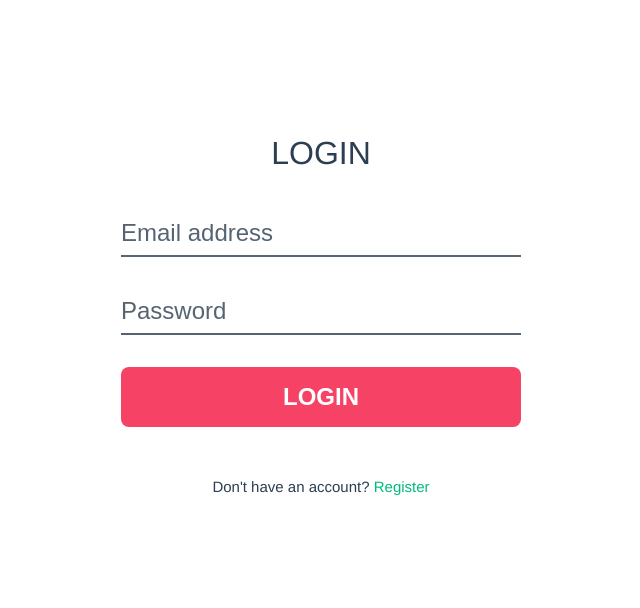
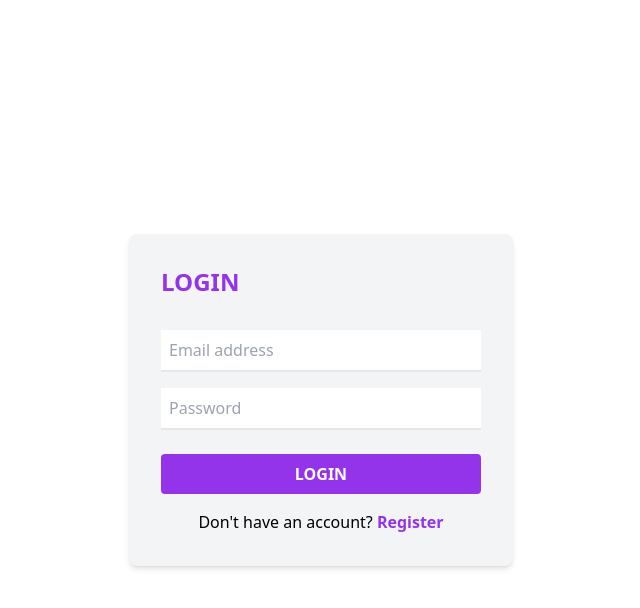
Before and after one commit to lanac0911/AwinWebsite, a Vue app in the folder Awin_Web/: page /login in a window 1280 px wide. Shown: the top 608 px of the page, without its empty margins (319-959 px from the left). Built offline with nearby package versions, Linux system fonts and the light colour scheme; no server answers.

Commit message:
feat: impl login with tailwindcss

```diff
--- a/Awin_Web/src/App.vue
+++ b/Awin_Web/src/App.vue
@@ -1,5 +1,5 @@
 <template>
-  <div id="nav" v-if="$store.state.user">
+  <div  v-if="$store.state.user">
     <router-link to="/">Home</router-link>
     <button @click="$store.dispatch('logout')">Logout</button>
   </div>
@@ -22,29 +22,4 @@ export default {
 </script>
 
 <style>
-* {
-  margin: 0;
-  padding: 0;
-  box-sizing: border-box;
-}
-#app {
-  font-family: Avenir, Helvetica, Arial, sans-serif;
-  -webkit-font-smoothing: antialiased;
-  -moz-osx-font-smoothing: grayscale;
-  text-align: center;
-  color: #2c3e50;
-}
-
-#nav {
-  padding: 30px;
-}
-
-#nav a {
-  font-weight: bold;
-  color: #2c3e50;
-}
-
-#nav a.router-link-exact-active {
-  color: #42b983;
-}
 </style>
--- a/Awin_Web/src/assets/base.css
+++ /dev/null
@@ -1,86 +0,0 @@
-/* color palette from <https://github.com/vuejs/theme> */
-:root {
-  --vt-c-white: #ffffff;
-  --vt-c-white-soft: #f8f8f8;
-  --vt-c-white-mute: #f2f2f2;
-
-  --vt-c-black: #181818;
-  --vt-c-black-soft: #222222;
-  --vt-c-black-mute: #282828;
-
-  --vt-c-indigo: #2c3e50;
-
-  --vt-c-divider-light-1: rgba(60, 60, 60, 0.29);
-  --vt-c-divider-light-2: rgba(60, 60, 60, 0.12);
-  --vt-c-divider-dark-1: rgba(84, 84, 84, 0.65);
-  --vt-c-divider-dark-2: rgba(84, 84, 84, 0.48);
-
-  --vt-c-text-light-1: var(--vt-c-indigo);
-  --vt-c-text-light-2: rgba(60, 60, 60, 0.66);
-  --vt-c-text-dark-1: var(--vt-c-white);
-  --vt-c-text-dark-2: rgba(235, 235, 235, 0.64);
-}
-
-/* semantic color variables for this project */
-:root {
-  --color-background: var(--vt-c-white);
-  --color-background-soft: var(--vt-c-white-soft);
-  --color-background-mute: var(--vt-c-white-mute);
-
-  --color-border: var(--vt-c-divider-light-2);
-  --color-border-hover: var(--vt-c-divider-light-1);
-
-  --color-heading: var(--vt-c-text-light-1);
-  --color-text: var(--vt-c-text-light-1);
-
-  --section-gap: 160px;
-}
-
-@media (prefers-color-scheme: dark) {
-  :root {
-    --color-background: var(--vt-c-black);
-    --color-background-soft: var(--vt-c-black-soft);
-    --color-background-mute: var(--vt-c-black-mute);
-
-    --color-border: var(--vt-c-divider-dark-2);
-    --color-border-hover: var(--vt-c-divider-dark-1);
-
-    --color-heading: var(--vt-c-text-dark-1);
-    --color-text: var(--vt-c-text-dark-2);
-  }
-}
-
-*,
-*::before,
-*::after {
-  box-sizing: border-box;
-  margin: 0;
-  font-weight: normal;
-}
-
-body {
-  min-height: 100vh;
-  color: var(--color-text);
-  background: var(--color-background);
-  transition:
-    color 0.5s,
-    background-color 0.5s;
-  line-height: 1.6;
-  font-family:
-    Inter,
-    -apple-system,
-    BlinkMacSystemFont,
-    'Segoe UI',
-    Roboto,
-    Oxygen,
-    Ubuntu,
-    Cantarell,
-    'Fira Sans',
-    'Droid Sans',
-    'Helvetica Neue',
-    sans-serif;
-  font-size: 15px;
-  text-rendering: optimizeLegibility;
-  -webkit-font-smoothing: antialiased;
-  -moz-osx-font-smoothing: grayscale;
-}
--- a/Awin_Web/src/assets/main.css
+++ /dev/null
@@ -1,32 +0,0 @@
-@import './base.css';
-
-#app {
-  height: 100vh;
-  width: 100vw;
-}
-
-a,
-.green {
-  text-decoration: none;
-  color: hsla(160, 100%, 37%, 1);
-  transition: 0.4s;
-}
-
-@media (hover: hover) {
-  a:hover {
-    background-color: hsla(160, 100%, 37%, 0.2);
-  }
-}
-
-@media (min-width: 1024px) {
-  body {
-    display: flex;
-    place-items: center;
-  }
-/*
-  #app {
-    display: grid;
-    grid-template-columns: 1fr 1fr;
-    padding: 0 2rem;
-  } */
-}
--- a/Awin_Web/src/main.js
+++ b/Awin_Web/src/main.js
@@ -1,4 +1,4 @@
-import './assets/main.css'
+import './style.css'
 
 import { createApp } from 'vue'
 import App from './App.vue'
--- a/Awin_Web/src/router/index.js
+++ b/Awin_Web/src/router/index.js
@@ -2,7 +2,7 @@ import { createRouter, createWebHistory } from 'vue-router'
 import Login from '../views/Login.vue'
 import Register from '../views/Register.vue'
 import Home from '../views/Home.vue'
-import Welcome from '../views/Welcome.vue'
+import NewWelcome from '../views/NewWelcome.vue'
 import { auth } from '../firebase'
 
 const routes = [
@@ -16,8 +16,8 @@ const routes = [
   },
   {
     path: '/welcome',
-    name: 'Welcome',
-    component: Welcome,
+    name: 'welcome',
+    component: NewWelcome,
     meta: {
       requiresAuth: false
     }
--- a/Awin_Web/src/views/Login.vue
+++ b/Awin_Web/src/views/Login.vue
@@ -1,28 +1,40 @@
 <template>
-  <main class="login">
-    <form class="login" @submit.prevent="login">
-      <h2>Login</h2>
+  <main class=" bg-white min-h-screen flex items-center justify-center">
+    <form class="w-full max-w-sm p-8 bg-gray-100 shadow-md rounded-lg" @submit.prevent="login">
+      <h2 class="text-2xl uppercase mb-8 font-bold text-purple-600">Login</h2>
+      <div class="mb-4">
         <input
           type="email"
           placeholder="Email address"
           v-model="login_form.email"
+          class="w-full p-2 border-b-2 focus:outline-none focus:border-purple-600"
         />
+      </div>
+      <div class="mb-6">
         <input
           type="password"
           placeholder="Password"
           v-model="login_form.password"
+          class="w-full p-2 border-b-2 focus:outline-none focus:border-purple-600"
         />
-      <input type="submit" value="Login" />
+      </div>
+      <div>
+        <input
+          type="submit"
+          value="Login"
+          class="w-full bg-purple-600 text-white font-bold py-2 px-4 rounded cursor-pointer uppercase"
+        />
+      </div>
+
+      <p class="text-center mt-4">
+      Don't have an account?
+      <router-link to="/register" class="text-purple-600 underlineb font-bold">Register</router-link>
+    </p>
     </form>
-
-    <p class="register-text">
-      Don't have an account?
-	  <router-link to="/register">Register</router-link>
-    </p>
   </main>
 </template>
 
-<script>
+<script >
 import { ref } from "vue";
 import { useStore } from "vuex";
 
@@ -42,93 +54,3 @@ export default {
   },
 };
 </script>
-
-<style>
-.forms {
-  display: flex;
-  min-height: 100vh;
-}
-
-form {
-  flex: 1 1 0%;
-  padding: 8rem 1rem 1rem;
-}
-
-form.register {
-  color: #fff;
-  background-color: rgb(245, 66, 101);
-  background-image: linear-gradient(
-    to bottom right,
-    rgb(245, 66, 101) 0%,
-    rgb(189, 28, 60) 100%
-  );
-}
-
-h2 {
-  font-size: 2rem;
-  text-transform: uppercase;
-  margin-bottom: 2rem;
-}
-
-input {
-  appearance: none;
-  border: none;
-  outline: none;
-  background: none;
-
-  display: block;
-  width: 100%;
-  max-width: 400px;
-  margin: 0 auto;
-  font-size: 1.5rem;
-  margin-bottom: 2rem;
-  padding: 0.5rem 0rem;
-}
-
-input:not([type="submit"]) {
-  opacity: 0.8;
-  transition: 0.4s;
-}
-
-input:focus:not([type="submit"]) {
-  opacity: 1;
-}
-
-input::placeholder {
-  color: inherit;
-}
-
-form.register input:not([type="submit"]) {
-  color: #fff;
-  border-bottom: 2px solid #fff;
-}
-
-form.login input:not([type="submit"]) {
-  color: #2c3e50;
-  border-bottom: 2px solid #2c3e50;
-}
-
-form.login input[type="submit"] {
-  background-color: rgb(245, 66, 101);
-  color: #fff;
-  font-weight: 700;
-  padding: 1rem 2rem;
-  border-radius: 0.5rem;
-  cursor: pointer;
-  text-transform: uppercase;
-}
-
-form.register input[type="submit"] {
-  background-color: #fff;
-  color: rgb(245, 66, 101);
-  font-weight: 700;
-  padding: 1rem 2rem;
-  border-radius: 0.5rem;
-  cursor: pointer;
-  text-transform: uppercase;
-}
-
-.register-text u {
-  text-decoration: underline;
-}
-</style>
--- /dev/null
+++ b/Awin_Web/src/views/NewWelcome.vue
@@ -0,0 +1,17 @@
+<template>
+  <div class="flex">
+    <!-- 左邊60%寬度的區域 -->
+    <div class="w-3/5 p-4">
+      <!-- 這裡放左邊的內容 -->
+      <!-- 例如： -->
+      <div class="bg-blue-500 h-full">左邊的內容</div>
+    </div>
+
+    <!-- 右邊40%寬度的區域 -->
+    <div class="w-2/5 p-4 bg-purple-400">
+      <!-- 這裡放右邊的內容 -->
+      <!-- 例如： -->
+      <div class="bg-green-500 h-full">右邊的內容</div>
+    </div>
+  </div>
+</template>
```
Also changed, not shown: Awin_Web/src/views/tes.vue (deleted). Lines whose indentation alone changed are shown as unchanged.
